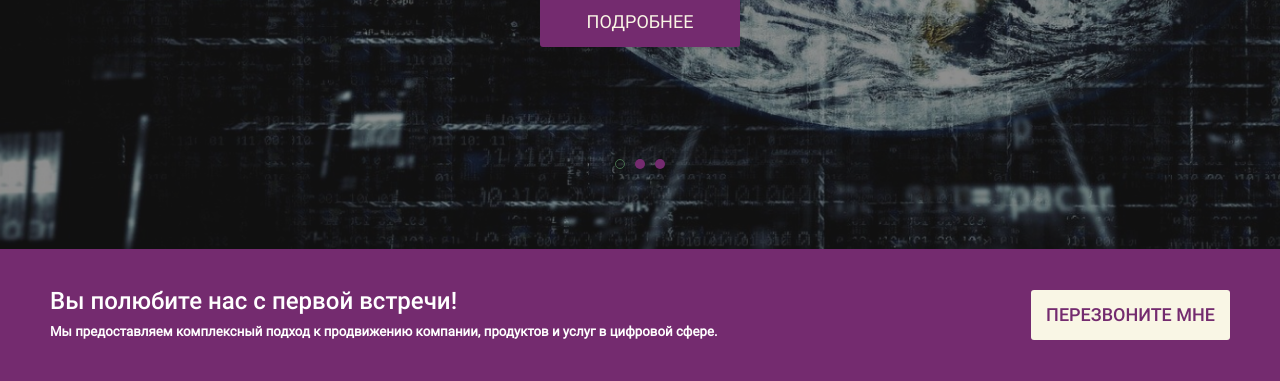
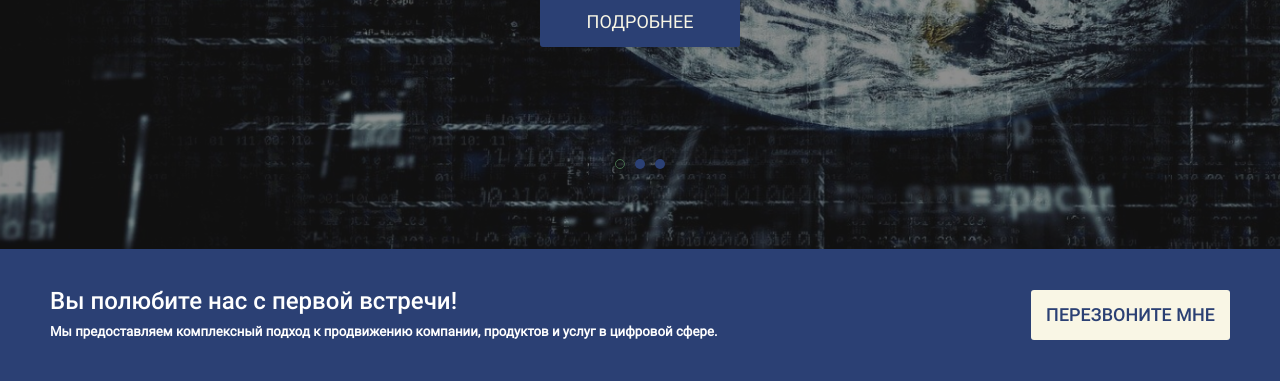
Before and after one commit to Avtandil03/mobile-first, a website: page index.html in a window 1280 px wide. Shown: the part 469-850 px from the top of the page. Drawn offline with nearby package versions, Linux system fonts and the light colour scheme; files that its build step writes are made by us from their sources.

Commit message:
change the color back

```diff
--- a/scss/vars.scss
+++ b/scss/vars.scss
@@ -1,5 +1,4 @@
-// $accent: #2B4074;
-$accent: #742b6f;
+$accent: #2B4074;
 $text-color: #4a4a4a;
 $bg-color:#F9F6E5;
 
```
